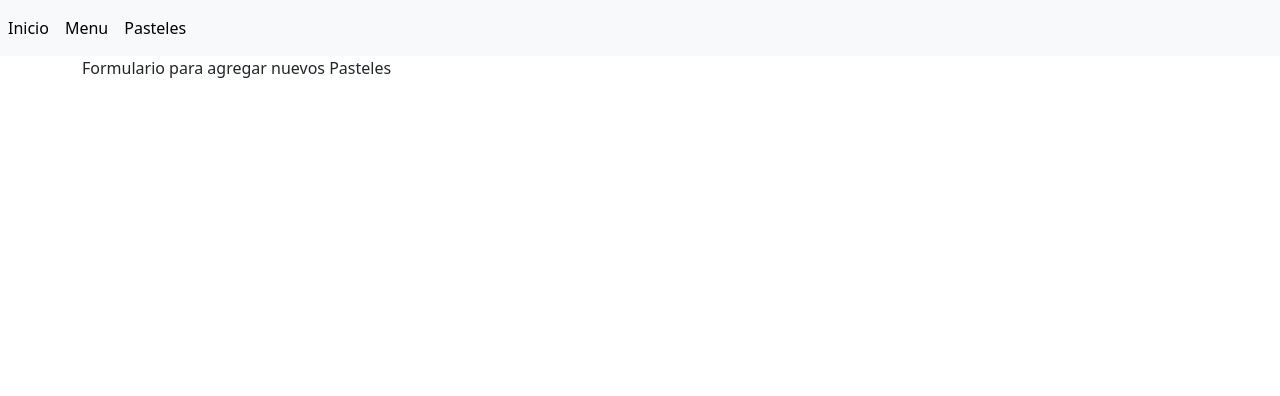
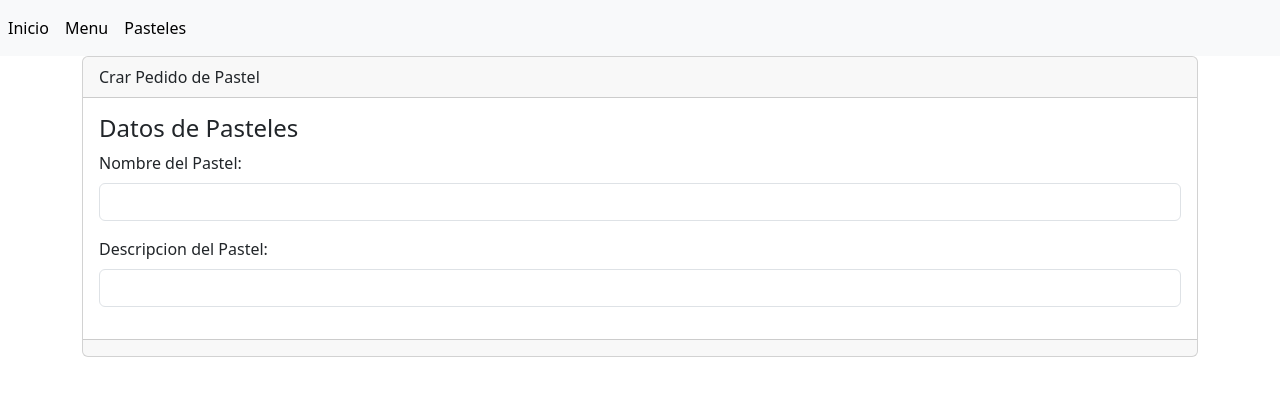
Before and after one commit to SrJaimee/UniversityProjects, a Django app: page /ingresar_nuevo_pastel in a window 1280 px wide. Shown: the top 396 px of the page. Run offline with Django 5.2, Linux system fonts and the light colour scheme.

Commit message:
feat: Creacion de la vista del formulario, con acceso al form.html

```diff
--- a/proyecto_pasteleria/pasteles/templates/gestionarDatos/ingresardatos.html
+++ b/proyecto_pasteleria/pasteles/templates/gestionarDatos/ingresardatos.html
@@ -4,6 +4,24 @@
 
 {% block contenido %}
 
-Formulario para agregar nuevos Pasteles
+<!--
+    Cart es para mostrar una parte del formulario
+-->
+<div class="card">
+    <div class="card-header">
+        Crar Pedido de Pastel
+    </div>
+    <div class="card-body">
+        <h4 class="card-title">Datos de Pasteles</h4>
+
+        <!-- Esta parte de aqui es mas que nada, el formulario que esta creado en un archivo html
+            lo que estamos haciendo es darle acceso por medio de una url, para asi poder mostrarlo-->
+        {% include 'gestionarDatos/form.html' %}
+    </div>
+    <div class="card-footer text-muted">
+
+    </div>
+</div>
+
 
 {% endblock %}
```
